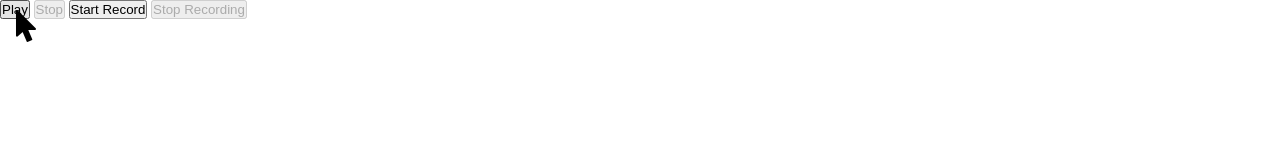
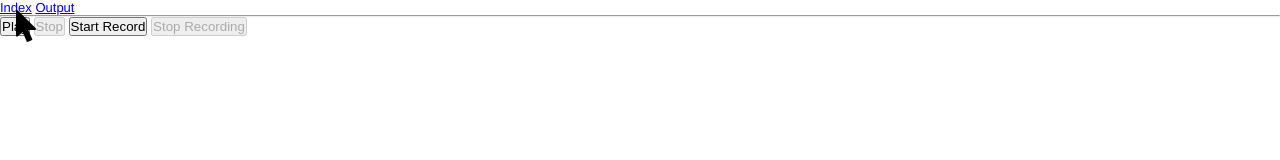
Before and after one commit to Atranaz/mouse_track, a website: page index.html in a window 1280 px wide. Drawn offline with nearby package versions, Linux system fonts and the light colour scheme; no server answers.

Commit message:
changes files and add navigation

```diff
--- a/index.js
+++ b/app.js
@@ -1,6 +1,7 @@
 const express = require("express");
 const app = express();
 var http = require("http").createServer(app);
+const port = process.env.PORT || 3000;
 var io = require("socket.io")(http);
 const path = require("path");
 const mysql = require("mysql");
--- a/index.html
+++ b/index.html
@@ -25,7 +25,10 @@
     <div class="container">
       <div class="row">
         <div class="col">
-          <img id="mouseme" src="cursor.png" alt="cursor" width="32" />
+          <a href="/">Index</a>
+          <a href="/output">Output</a>
+          <hr />
+
           <div class="btn-group" role="group" aria-label="Basic example">
             <button type="button" id="play" class="btn btn-success">
               Play
@@ -46,6 +49,7 @@
               Stop Recording
             </button>
           </div>
+          <img id="mouseme" src="cursor.png" alt="cursor" width="32" />
         </div>
       </div>
     </div>
--- a/package.json
+++ b/package.json
@@ -3,14 +3,11 @@
   "version": "0.0.1",
   "description": "testing with mouse cursor image moving and save the data",
   "scripts": {
-    "start": "node index.js"
+    "start": "node app.js"
   },
   "dependencies": {
     "express": "^4.17.1",
     "mysql": "^2.18.1",
     "socket.io": "^2.3.0"
-  },
-  "engines": {
-    "node": "12.x"
   }
 }
```
Also changed, not shown: output.html (+10 -6 lines).
